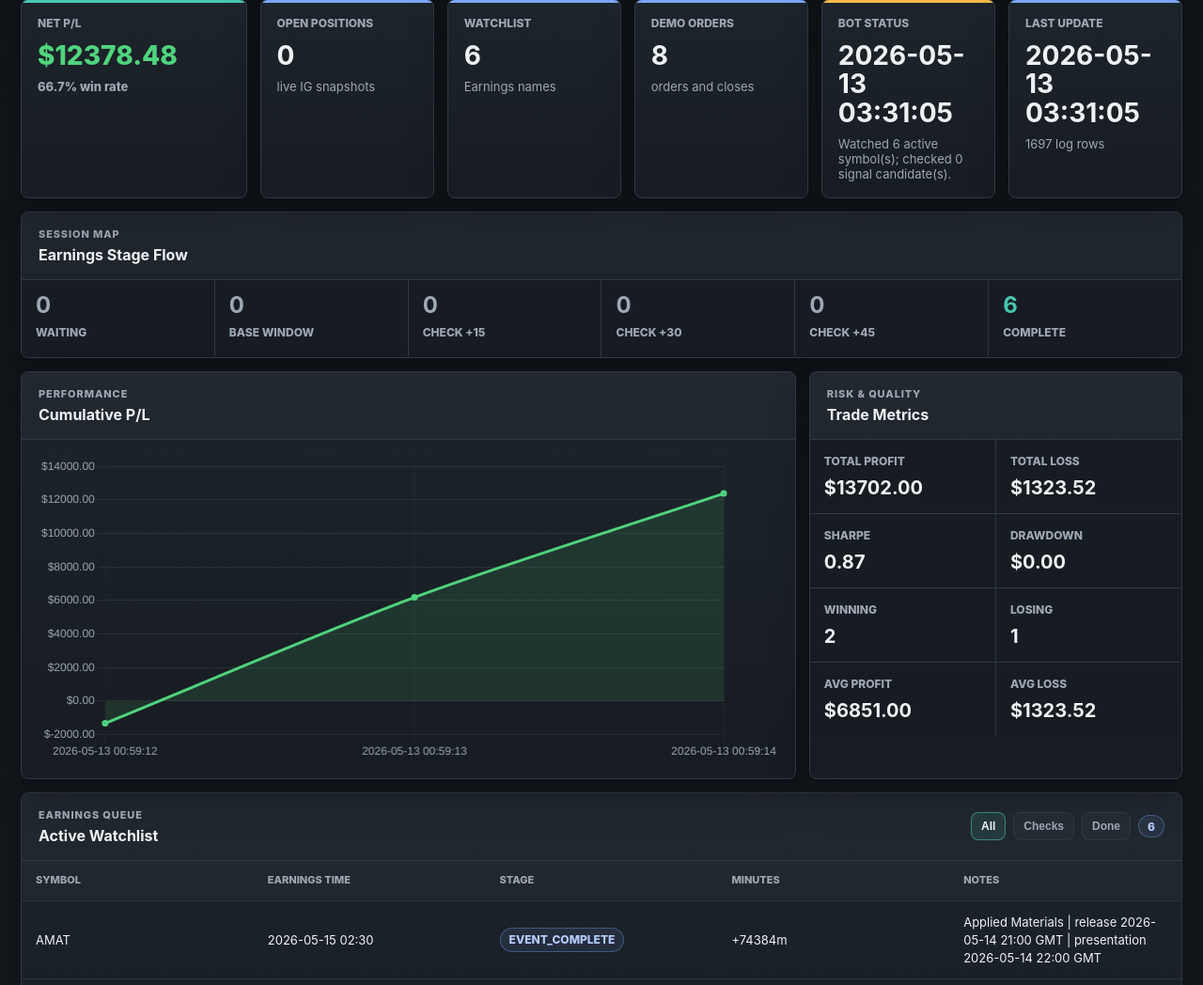
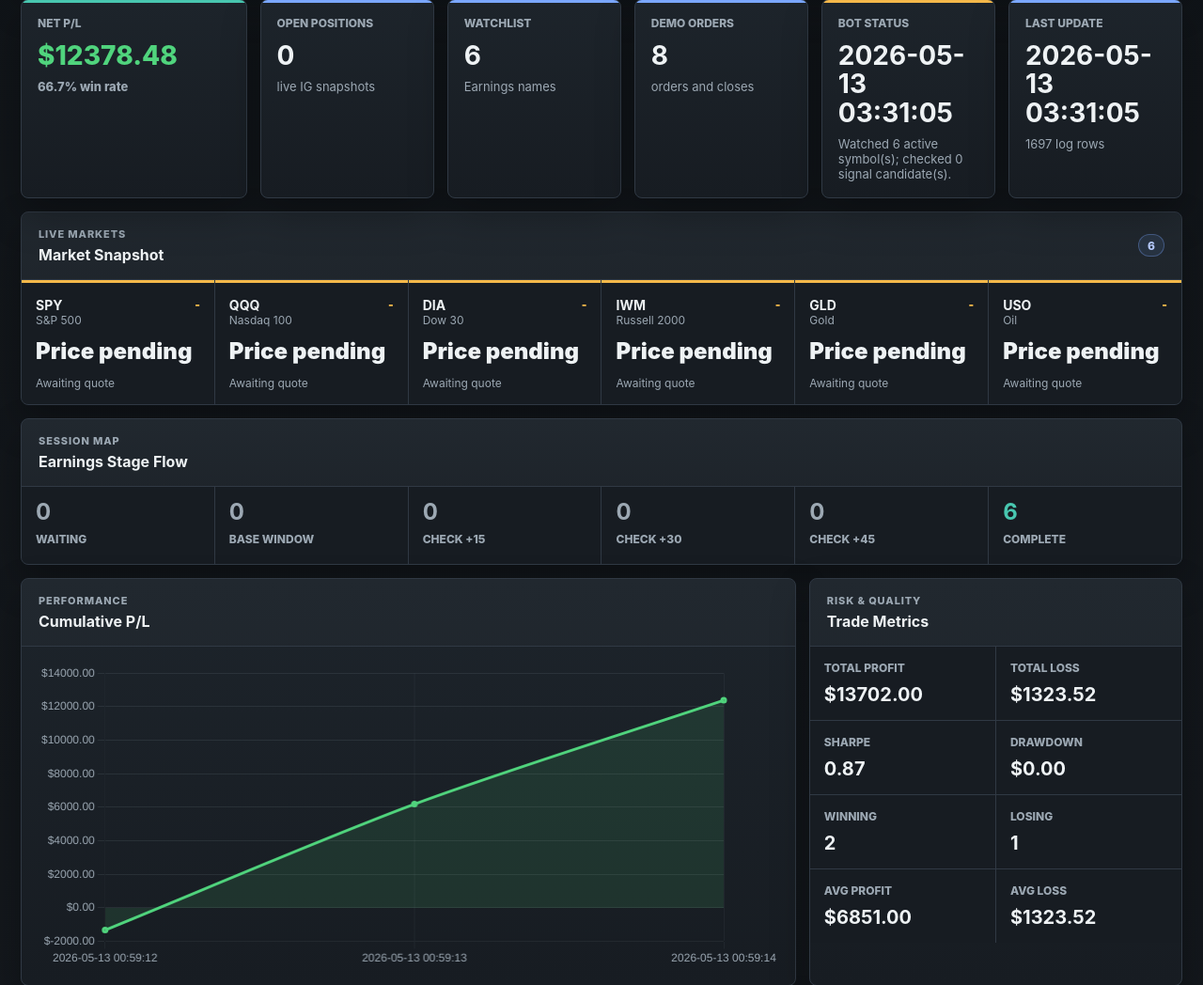
Before and after one commit to masm1/trading-bot, a Flask app: page / in a window 1280 px wide. Shown: the part 178-1226 px from the top of the page at 94% size. Run offline with Flask 3, Linux system fonts and the light colour scheme; data comes from the database, SQL or seed files in the repository.

Commit message:
Add live markets and demo notional trades

```diff
--- a/config.py
+++ b/config.py
@@ -85,3 +85,7 @@ MARKET_OPEN_TIMEZONE = get_env("MARKET_OPEN_TIMEZONE", "America/New_York")
 MARKET_OPEN_BASE_MINUTES = int(get_env("MARKET_OPEN_BASE_MINUTES", "5"))
 MARKET_OPEN_CHECK_START_MINUTES = int(get_env("MARKET_OPEN_CHECK_START_MINUTES", "15"))
 MARKET_OPEN_CHECK_END_MINUTES = int(get_env("MARKET_OPEN_CHECK_END_MINUTES", "90"))
+LIVE_MARKET_SYMBOLS = get_env(
+    "LIVE_MARKET_SYMBOLS",
+    "SPY:S&P 500,QQQ:Nasdaq 100,DIA:Dow 30,IWM:Russell 2000,GLD:Gold,USO:Oil",
+)
--- a/dashboard.py
+++ b/dashboard.py
@@ -36,6 +36,7 @@ from config import (
     AUTO_DEMO_TRADING,
     AUTO_SIGNAL_DEMO_TRADING,
     FINNHUB_API_KEY,
+    LIVE_MARKET_SYMBOLS,
     MARKET_OPEN_AUTO_MODE,
     MARKET_OPEN_TIME,
     looks_like_placeholder,
@@ -65,6 +66,11 @@ RECENT_ACTIVITY_MAX_AGE = timedelta(hours=48)
 TRADE_LOG_MAX_AGE = timedelta(hours=24)
 PRICE_TICKER_CACHE_SECONDS = 60
 PRICE_TICKER_CACHE = {
+    "updated_at": 0,
+    "rows": [],
+}
+LIVE_MARKETS_CACHE_SECONDS = 60
+LIVE_MARKETS_CACHE = {
     "updated_at": 0,
     "rows": [],
 }
@@ -558,6 +564,46 @@ def dashboard_price_ticker(watchlist_rows):
     return rows
 
 
+def configured_live_markets():
+    rows = []
+    for item in LIVE_MARKET_SYMBOLS.split(","):
+        item = item.strip()
+        if not item:
+            continue
+
+        symbol, _, label = item.partition(":")
+        symbol = symbol.strip().upper()
+        label = label.strip() or symbol
+        if symbol:
+            rows.append({"symbol": symbol, "label": label})
+
+    return rows
+
+
+def dashboard_live_markets():
+    now = time.time()
+    if now - LIVE_MARKETS_CACHE["updated_at"] < LIVE_MARKETS_CACHE_SECONDS:
+        return LIVE_MARKETS_CACHE["rows"]
+
+    rows = []
+    for market in configured_live_markets():
+        quote = fetch_price_quote(market["symbol"])
+        rows.append(
+            {
+                "symbol": market["symbol"],
+                "label": market["label"],
+                "price": quote.get("price", ""),
+                "change": quote.get("change", ""),
+                "change_percent": quote.get("change_percent", ""),
+                "direction": quote.get("direction", "flat"),
+            }
+        )
+
+    LIVE_MARKETS_CACHE["updated_at"] = now
+    LIVE_MARKETS_CACHE["rows"] = rows
+    return rows
+
+
 def fetch_price_quote(symbol):
     if requests is None or looks_like_placeholder(FINNHUB_API_KEY):
         return latest_logged_price_quote(symbol)
@@ -765,6 +811,7 @@ def dashboard_data():
         "bot_status": bot_status_details(bot_heartbeat),
         "watchlist_stage_summary": stage_summary,
         "price_ticker": price_ticker,
+        "live_markets": dashboard_live_markets(),
         "watchlist": watchlist_rows,
         "paper_trades": paper_trade_rows,
         "demo_orders": demo_orders,
--- a/static/dashboard.css
+++ b/static/dashboard.css
@@ -352,6 +352,86 @@ main {
   color: var(--accent);
 }
 
+.live-markets-grid {
+  display: grid;
+  grid-template-columns: repeat(6, minmax(0, 1fr));
+  gap: 1px;
+  background: var(--line);
+}
+
+.live-market-card,
+.live-market-empty {
+  min-height: 132px;
+  padding: 15px;
+  background: var(--panel);
+}
+
+.live-market-card {
+  display: flex;
+  flex-direction: column;
+  justify-content: space-between;
+  gap: 12px;
+  border-top: 3px solid var(--warn);
+}
+
+.live-market-card.up {
+  border-top-color: var(--good);
+}
+
+.live-market-card.down {
+  border-top-color: var(--bad);
+}
+
+.live-market-header {
+  display: flex;
+  align-items: flex-start;
+  justify-content: space-between;
+  gap: 10px;
+}
+
+.live-market-header strong,
+.live-market-header span,
+.live-market-card small {
+  display: block;
+}
+
+.live-market-header strong {
+  color: var(--text);
+  font-size: 14px;
+}
+
+.live-market-header span,
+.live-market-card small,
+.live-market-empty {
+  color: var(--muted);
+  font-size: 12px;
+}
+
+.live-market-change {
+  flex: 0 0 auto;
+  font-weight: 900;
+}
+
+.live-market-card.up .live-market-change {
+  color: var(--good);
+}
+
+.live-market-card.down .live-market-change {
+  color: var(--bad);
+}
+
+.live-market-card.flat .live-market-change {
+  color: var(--warn);
+}
+
+.live-market-price {
+  color: var(--text);
+  font-size: 24px;
+  font-weight: 900;
+  line-height: 1.05;
+  overflow-wrap: anywhere;
+}
+
 .analytics-grid,
 .grid {
   display: grid;
@@ -560,6 +640,7 @@ tr:last-child td {
   .ticker-tape,
   .analytics-grid,
   .stage-flow,
+  .live-markets-grid,
   .grid {
     grid-template-columns: 1fr 1fr;
   }
@@ -594,6 +675,7 @@ tr:last-child td {
   .analytics-grid,
   .grid,
   .stage-flow,
+  .live-markets-grid,
   .pl-summary {
     grid-template-columns: 1fr;
   }
--- a/static/dashboard.js
+++ b/static/dashboard.js
@@ -29,6 +29,8 @@ const netPlEl = document.getElementById("netPl");
 const winRateEl = document.getElementById("winRate");
 const stageFlowEl = document.getElementById("stageFlow");
 const priceTickerEl = document.getElementById("priceTicker");
+const liveMarketsGridEl = document.getElementById("liveMarketsGrid");
+const liveMarketsPillEl = document.getElementById("liveMarketsPill");
 let plChart;
 let watchlistScrollFrame;
 let watchlistScrollPaused = false;
@@ -233,6 +235,59 @@ function renderPriceTicker(rows) {
   });
 }
 
+function renderLiveMarkets(rows) {
+  if (!liveMarketsGridEl) return;
+  liveMarketsGridEl.replaceChildren();
+
+  const marketRows = rows || [];
+  if (liveMarketsPillEl) liveMarketsPillEl.textContent = marketRows.length;
+
+  if (marketRows.length === 0) {
+    const empty = document.createElement("div");
+    empty.className = "live-market-empty";
+    empty.textContent = "No live markets configured yet.";
+    liveMarketsGridEl.appendChild(empty);
+    return;
+  }
+
+  marketRows.forEach((item) => {
+    const card = document.createElement("article");
+    card.className = `live-market-card ${item.direction || "flat"}`;
+
+    const header = document.createElement("div");
+    header.className = "live-market-header";
+
+    const titleWrap = document.createElement("div");
+    const symbol = document.createElement("strong");
+    const label = document.createElement("span");
+    symbol.textContent = item.symbol || "-";
+    label.textContent = item.label || item.symbol || "-";
+    titleWrap.append(symbol, label);
+
+    const change = document.createElement("span");
+    change.className = "live-market-change";
+    change.textContent = item.change_percent === "" || item.change_percent === null || item.change_percent === undefined
+      ? "-"
+      : signedPercent(item.change_percent);
+
+    header.append(titleWrap, change);
+
+    const price = document.createElement("div");
+    price.className = "live-market-price";
+    price.textContent = item.price === "" || item.price === null || item.price === undefined
+      ? "Price pending"
+      : `$${Number(item.price).toFixed(2)}`;
+
+    const move = document.createElement("small");
+    move.textContent = item.change === "" || item.change === null || item.change === undefined
+      ? "Awaiting quote"
+      : `${number(item.change) > 0 ? "+" : ""}${number(item.change).toFixed(2)} today`;
+
+    card.append(header, price, move);
+    liveMarketsGridEl.appendChild(card);
+  });
+}
+
 function filterWatchlistRows(rows) {
   const filter = tableFilters.watchlist;
   if (filter === "all") return rows;
@@ -336,6 +391,7 @@ function render(data) {
   renderSummary(data);
   renderStageFlow(data.watchlist_stage_summary);
   renderPriceTicker(data.price_ticker);
+  renderLiveMarkets(data.live_markets);
   renderChart(data);
 
   setRows(
--- a/templates/dashboard.html
+++ b/templates/dashboard.html
@@ -70,6 +70,17 @@
     <div class="service-status" id="serviceStatus">{{ data.ig_status }}</div>
 
     <main>
+      <section class="section live-markets-panel">
+        <div class="sectionHeader">
+          <div>
+            <p class="eyebrow">Live Markets</p>
+            <h2>Market Snapshot</h2>
+          </div>
+          <span class="count-pill" id="liveMarketsPill">{{ data.live_markets|length }}</span>
+        </div>
+        <div class="live-markets-grid" id="liveMarketsGrid"></div>
+      </section>
+
       <section class="timeline-panel">
         <div class="sectionHeader">
           <div>
```
Also changed, not shown: demo_trade_plan.csv (+7 -7 lines), demo_trader.py (+50 -5 lines).
